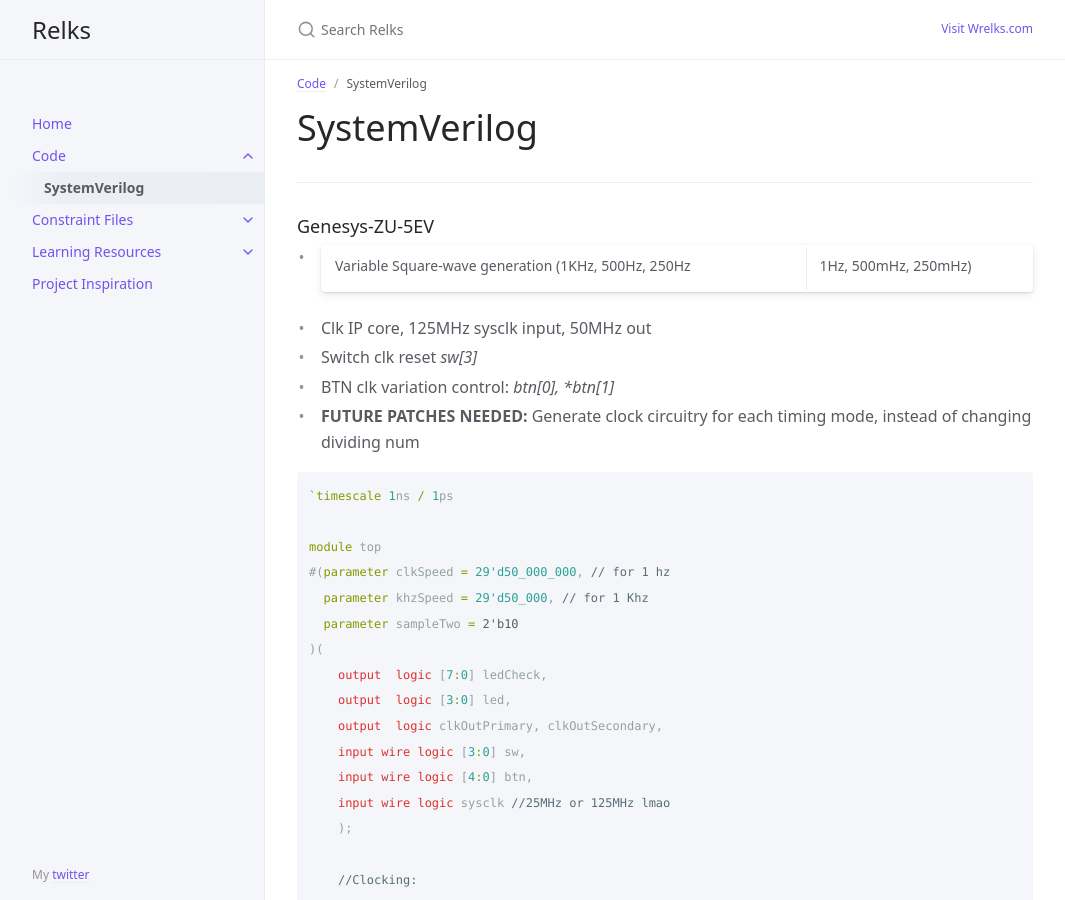
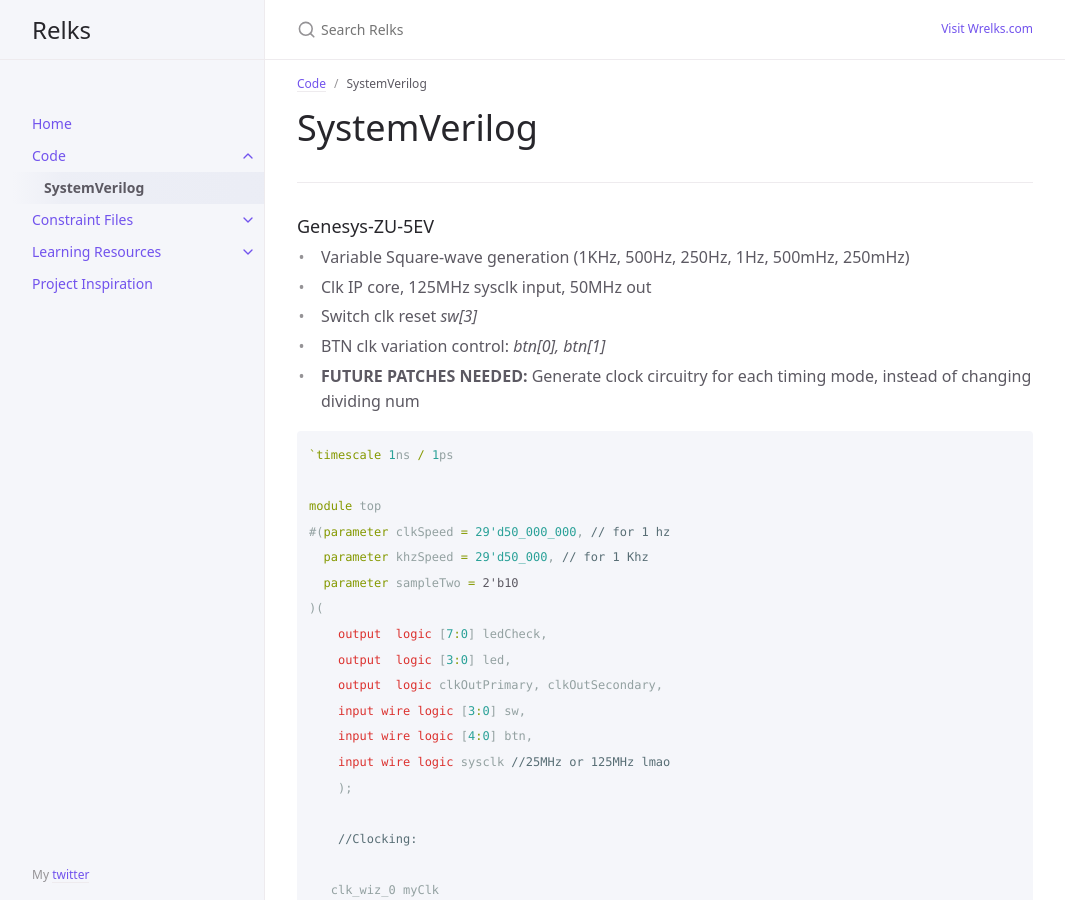
Before and after one commit to relksorg/relksorg.github.io, a Jekyll site: the page built from docs/code/SystemVerilog.md, in a window 1280 px wide and 900 px high. Shown: the whole window, without its empty margins (107-1172 px from the left). Built offline with Jekyll 4.4.1, drawn with Linux system fonts in a browser that asks for light colours.

Commit message:
fixes
fix format and copying error.

````diff
--- a/docs/code/SystemVerilog.md
+++ b/docs/code/SystemVerilog.md
@@ -11,10 +11,10 @@ nav_order: 1
 
 ### Genesys-ZU-5EV
 
-* Variable Square-wave generation (1KHz, 500Hz, 250Hz | 1Hz, 500mHz, 250mHz)
+* Variable Square-wave generation (1KHz, 500Hz, 250Hz, 1Hz, 500mHz, 250mHz)
 * Clk IP core, 125MHz sysclk input, 50MHz out
 * Switch clk reset *sw[3]*
-* BTN clk variation control: *btn[0], *btn[1]*
+* BTN clk variation control: *btn[0], btn[1]*
 * **FUTURE PATCHES NEEDED:** Generate clock circuitry for each timing mode, instead of changing dividing num
 
 ```verilog
````
Also changed, not shown: docs/constraint-files/Genesys-ZU-5EV.md (+1 -1 lines).
